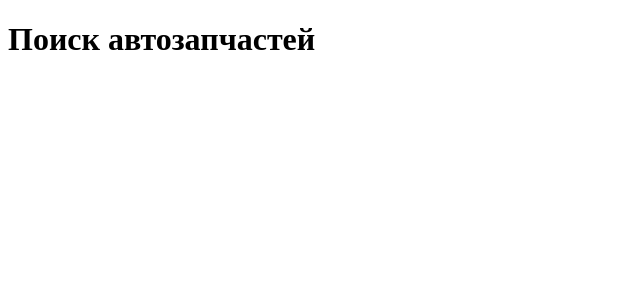
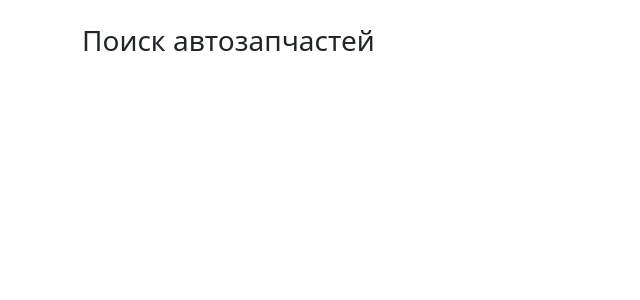
Before and after one commit to romanpalmin/parts-search-client, a React (Vite) app: page / in a window 1280 px wide. Shown: the top 300 px of the page, without its empty margins (0-640 px from the left). Built offline with nearby package versions, Linux system fonts and the light colour scheme.

Commit message:
chore: подключить Bootstrap (только CSS)

```diff
--- a/package.json
+++ b/package.json
@@ -14,6 +14,7 @@
   },
   "dependencies": {
     "@reduxjs/toolkit": "^2.14.0",
+    "bootstrap": "^5.3.8",
     "react": "^19.3.1",
     "react-dom": "^19.3.1",
     "react-redux": "^9.3.1"
--- a/src/App.jsx
+++ b/src/App.jsx
@@ -1,3 +1,7 @@
 export default function App() {
-  return <h1>Поиск автозапчастей</h1>;
+  return (
+    <main className="container py-4">
+      <h1 className="h3">Поиск автозапчастей</h1>
+    </main>
+  );
 }
--- a/src/main.jsx
+++ b/src/main.jsx
@@ -1,3 +1,4 @@
+import 'bootstrap/dist/css/bootstrap.min.css';
 import { StrictMode } from 'react';
 import { createRoot } from 'react-dom/client';
 import { Provider } from 'react-redux';
```
Also changed, not shown: 1 other file (tests, documents, lock files or other folders).
